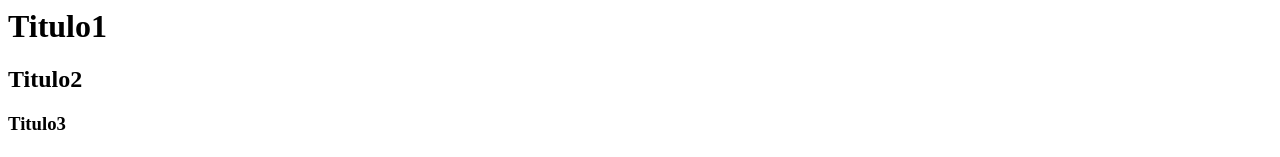
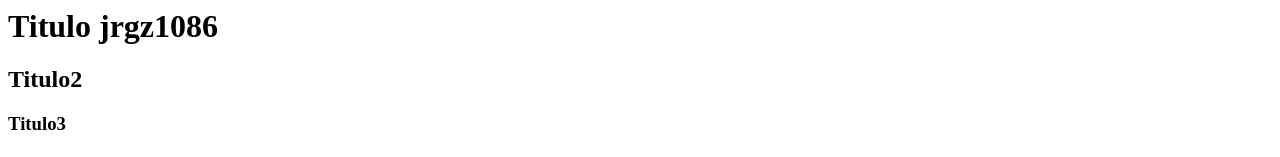
Before and after one commit to jgonzalez-pti/GITFacilito, a plain HTML site: page index.html in a window 1280 px wide. Shown: the top 157 px of the page. Drawn offline with Linux system fonts and the light colour scheme.

Commit message:
Cambiamos el titulo a jrgz1086

```diff
--- a/index.html
+++ b/index.html
@@ -1,6 +1,6 @@
 <html>
     <body>
-        <h1>Titulo1</h1>
+        <h1>Titulo jrgz1086</h1>
         <h2>Titulo2</h2>
         <h3>Titulo3</h3>
         <h4>Titulo4</h4>
```
